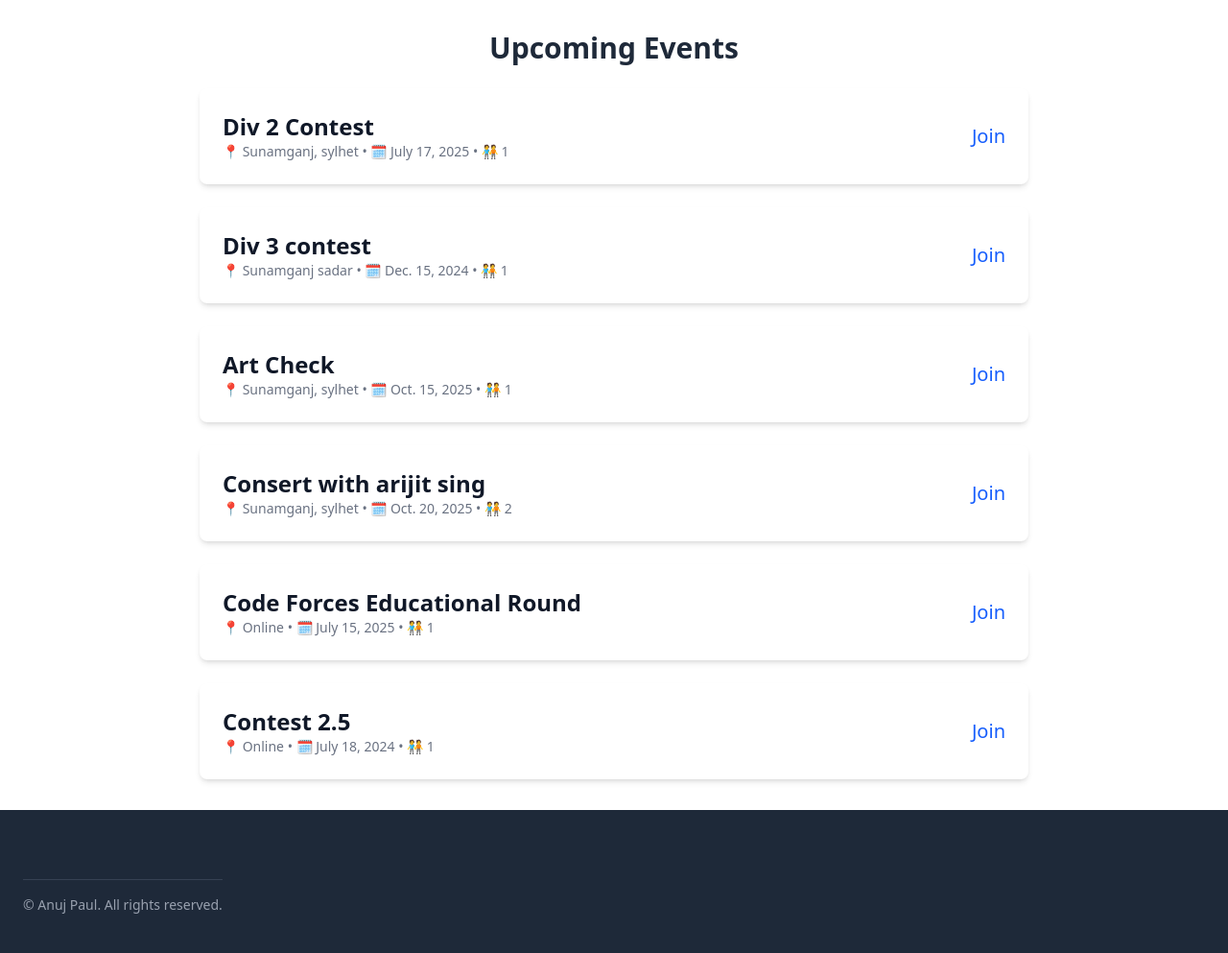
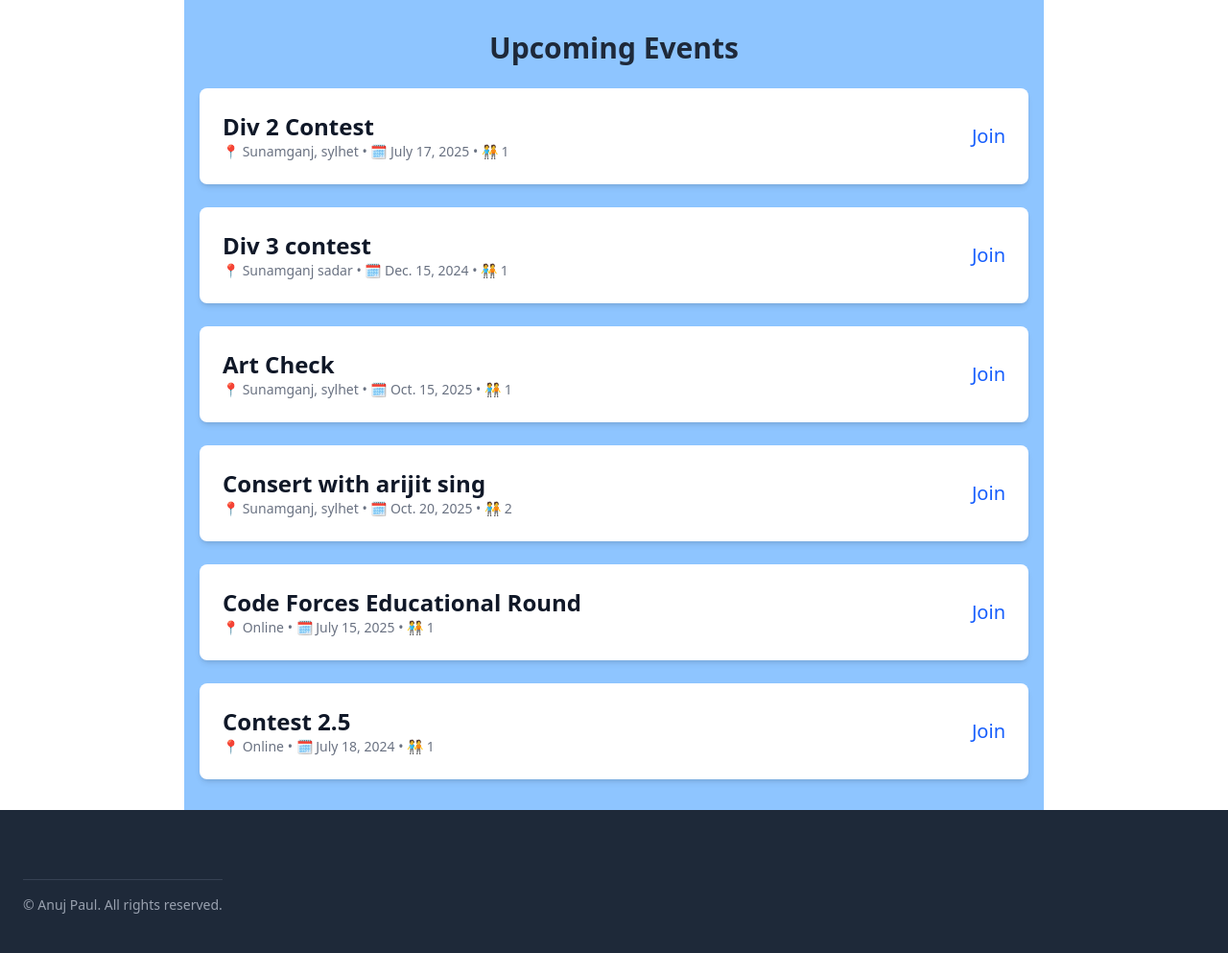
Before and after one commit to anujpaul27/Event-Management-Assignment_1, a Django app: page / in a window 1280 px wide. Shown: the part 576-1569 px from the top of the page at 96% size. Run offline with Django 5.2, Linux system fonts and the light colour scheme; data comes from the database, SQL or seed files in the repository; style sheets or scripts are compiled from the project's sources.

Commit message:
Update Event link on home page

```diff
--- a/Event/templates/home.html
+++ b/Event/templates/home.html
@@ -36,7 +36,7 @@
           <div class="flex space-x-4">
             <!-- Current: "bg-gray-900 text-white", Default: "text-gray-300 hover:bg-gray-700 hover:text-white" -->
             <a href="{% url "dashboard" %}" class="rounded-md bg-gray-900 px-3 py-2 text-sm font-medium text-white" aria-current="page">Dashboard</a>
-            <a href="#" class="rounded-md px-3 py-2 text-sm font-medium text-gray-300 hover:bg-gray-700 hover:text-white">Event</a>
+            <a href="#EventList" class="rounded-md px-3 py-2 text-sm font-medium text-gray-300 hover:bg-gray-700 hover:text-white">Event</a>
             <a href="#" class="rounded-md px-3 py-2 text-sm font-medium text-gray-300 hover:bg-gray-700 hover:text-white">Participnat</a>
             <a href="#" class="rounded-md px-3 py-2 text-sm font-medium text-gray-300 hover:bg-gray-700 hover:text-white">Category</a>
           </div>
@@ -76,7 +76,7 @@
 
 
 {% comment %} Task List Section  {% endcomment %}
-<section class="bg-white dark:bg-gray-800 max-w-4xl mx-auto px-4 py-8">
+<section id="EventList" class="bg-blue-300 max-w-4xl mx-auto px-4 py-8">
   <h2 class="text-3xl font-bold text-center mb-6 text-gray-800 dark:text-white">Upcoming Events</h2>
   <ul class="space-y-6">
     {% for event in events %}
--- a/Event/views.py
+++ b/Event/views.py
@@ -66,9 +66,6 @@ def dashboard (request):
                 'events': events
                                             }
     return render(request,'dashboard.html',context)
-
-
-
 
 # Insertoin Tail as a dashboard
 # ---------- Participant Views ----------
```
Also changed, not shown: Even_Management/settings.py (+6 -1 lines).
